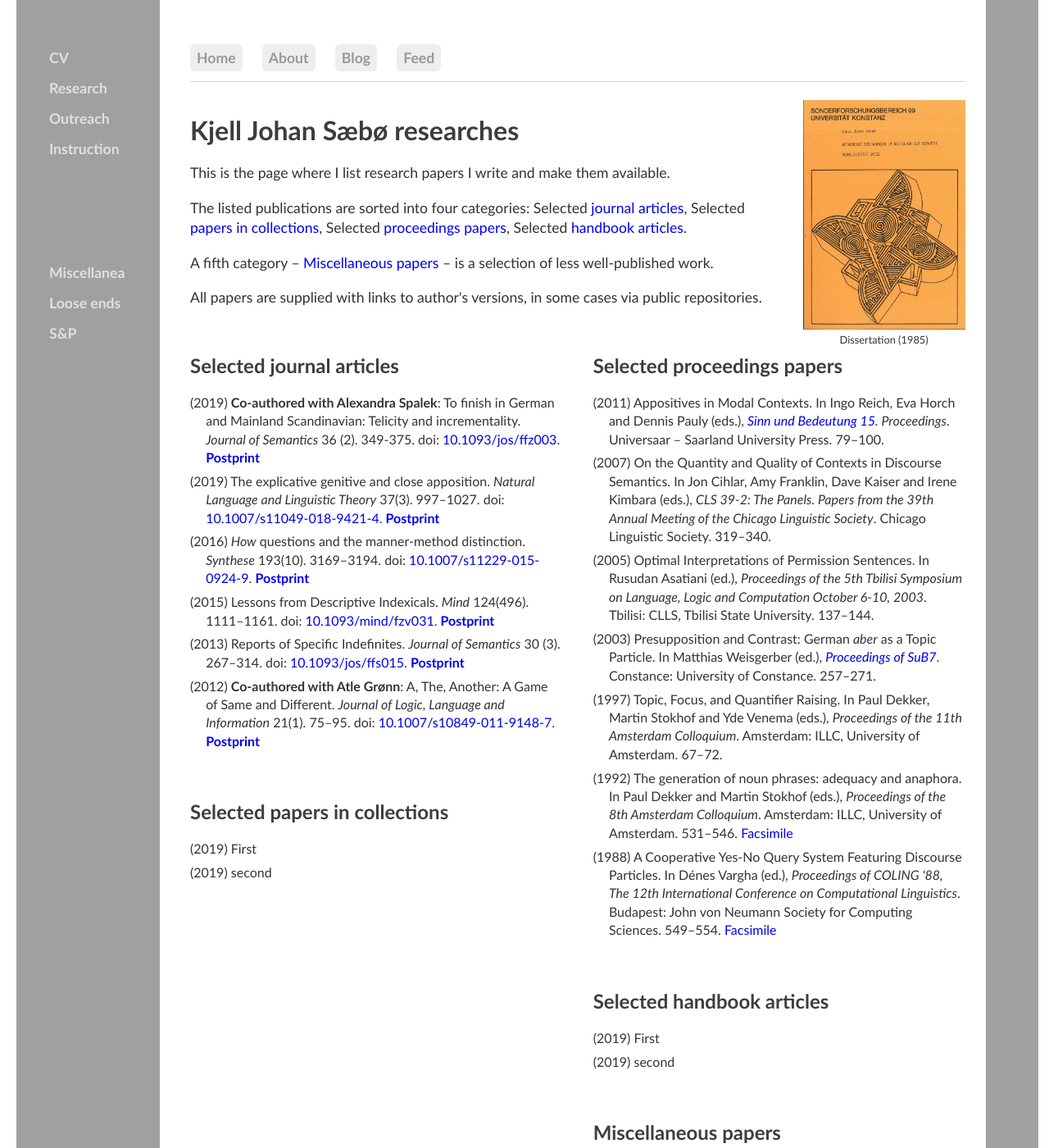
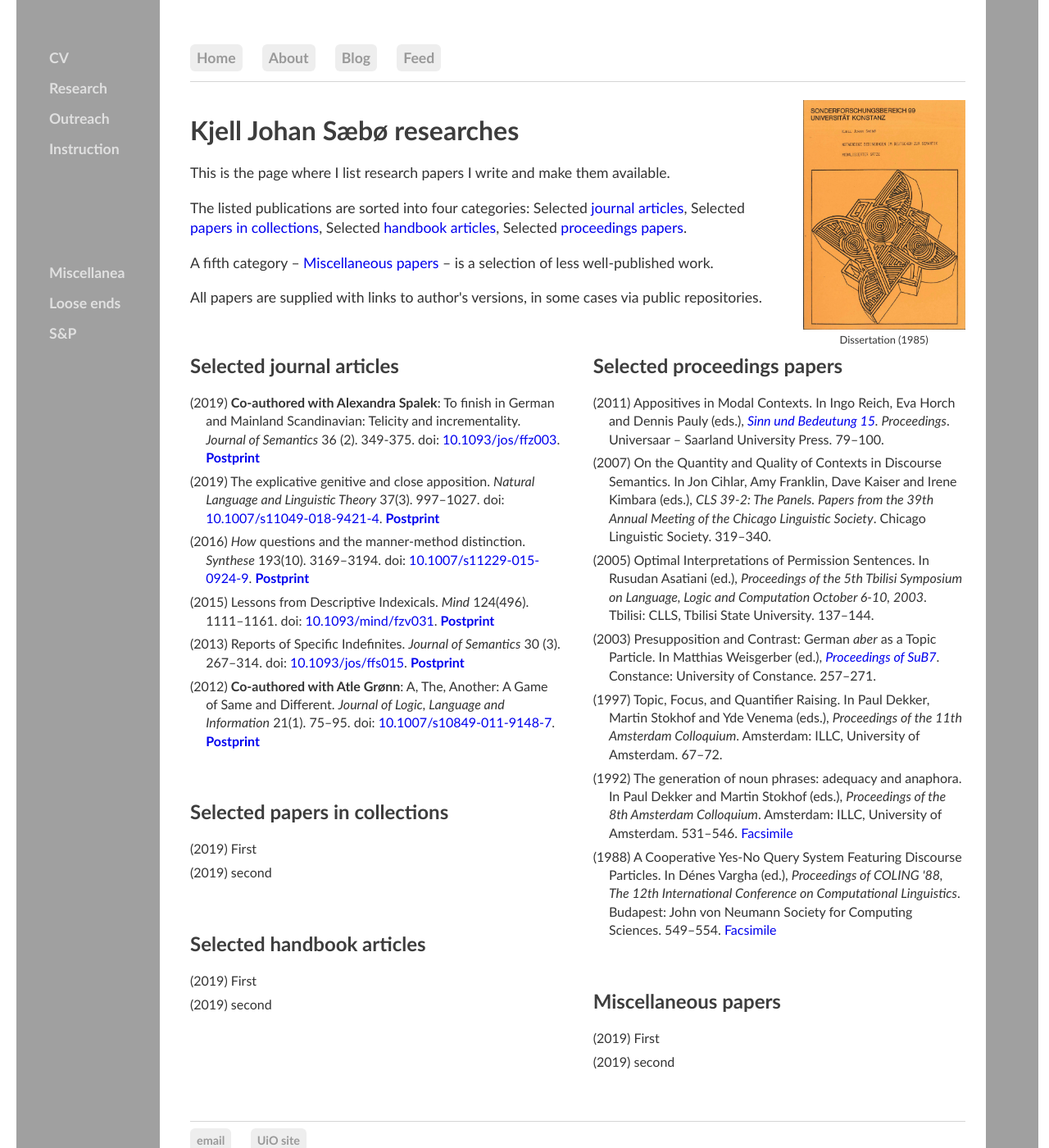
Before and after one commit to kjelljs/kjelljs.github.io, a Jekyll site: the page built from research/index.html, in a window 1280 px wide and 1400 px high. Shown: the whole window at 82% size. Built offline with Jekyll 4.4.1, drawn with Linux system fonts in a browser that asks for light colours.

Commit message:
Update index.html

```diff
--- a/research/index.html
+++ b/research/index.html
@@ -13,7 +13,7 @@
 <div style="float:right;"><figure class="rightfig"><img style="height:280px;" src="/pics/SFB99.jpg"><figcaption>Dissertation (1985)</figcaption></figure></div>
 <div class="blurb">
 	<h1>Kjell Johan Sæbø researches</h1>
-	<div class="ingress"><p>This is the page where I list research papers I write and make them available. </p> <p>The listed publications are sorted into four categories: Selected <a href="#jour">journal articles</a>, Selected <a href="#coll">papers in collections</a>, Selected <a href="#proc">proceedings papers</a>, Selected <a href="#hand">handbook articles</a>.</p><p>A fifth category – <a href="#misc">Miscellaneous papers</a> – is a selection of less well-published work.</p><p>All papers are supplied with links to author's versions, in some cases via public repositories.</p></div>
+	<div class="ingress"><p>This is the page where I list research papers I write and make them available. </p> <p>The listed publications are sorted into four categories: Selected <a href="#jour">journal articles</a>, Selected <a href="#coll">papers in collections</a>, Selected <a href="#hand">handbook articles</a>, Selected <a href="#proc">proceedings papers</a>.</p><p>A fifth category – <a href="#misc">Miscellaneous papers</a> – is a selection of less well-published work.</p><p>All papers are supplied with links to author's versions, in some cases via public repositories.</p></div>
 	</div><!-- /.blurb -->
 <style type="text/css">
 .left {
@@ -40,6 +40,12 @@
 		    <li>(2019) First </li>
 		    <li>(2019) second </li>
     </ul>
+</br>
+    <h2 id="hand">Selected handbook articles</h2>
+	    <ul id="pubs">
+		    <li>(2019) First </li>
+		    <li>(2019) second </li>
+    </ul>
 </div>
 <div class="right">
 	</br>
@@ -54,12 +60,6 @@
 	<li>(1988) A Cooperative Yes-No Query System Featuring Discourse Particles. In Dénes Vargha (ed.), <em>Proceedings of COLING '88, The 12th International Conference on Computational Linguistics</em>. Budapest: John von Neumann Society for Computing Sciences. 549–554. <a href="/pdf/coling88.pdf">Facsimile</a></li>
     </ul>
 </br>
-    <h2 id="hand">Selected handbook articles</h2>
-	    <ul id="pubs">
-		    <li>(2019) First </li>
-		    <li>(2019) second </li>
-    </ul>
-</br>
     <h2 id="misc">Miscellaneous papers</h2>
 	    <ul id="pubs">
 		    <li>(2019) First </li>
```
